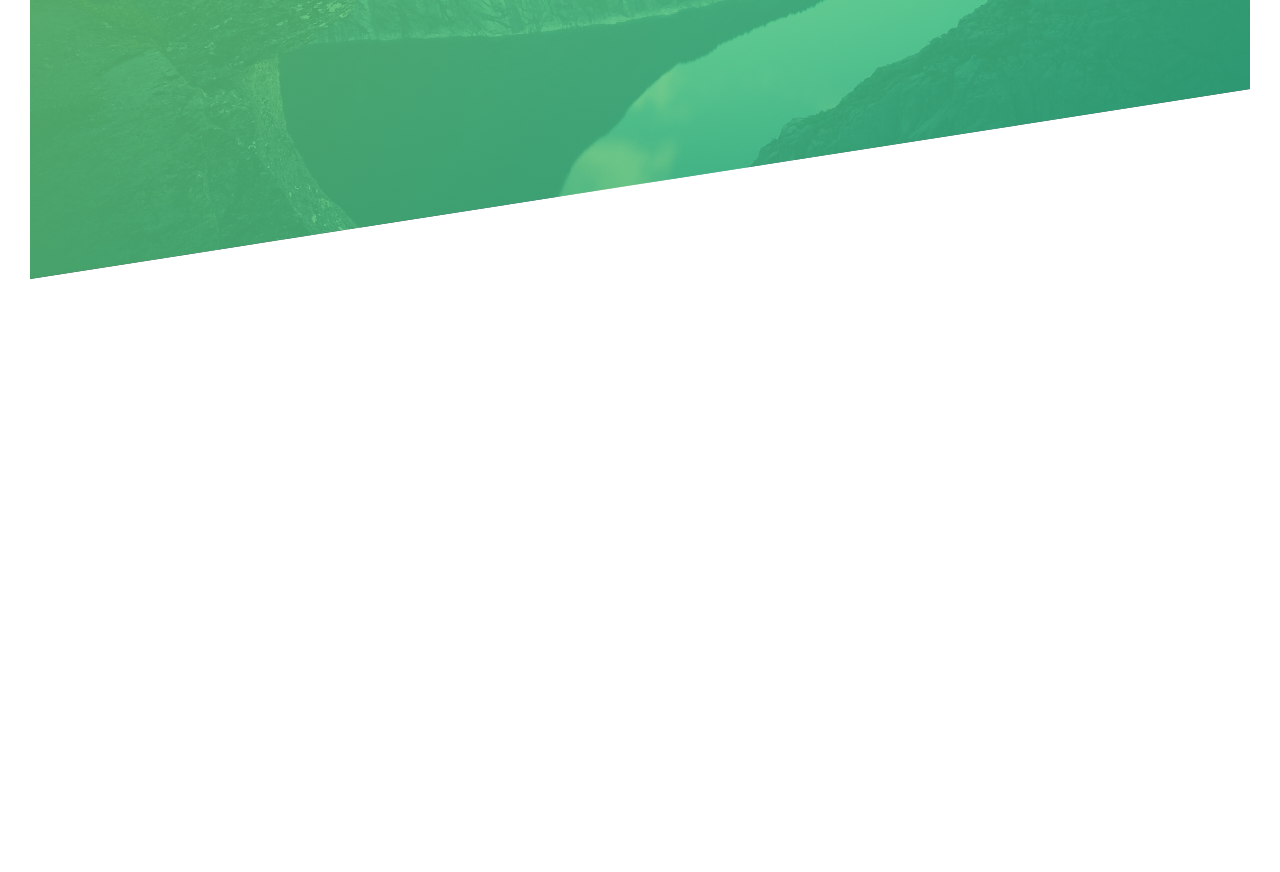
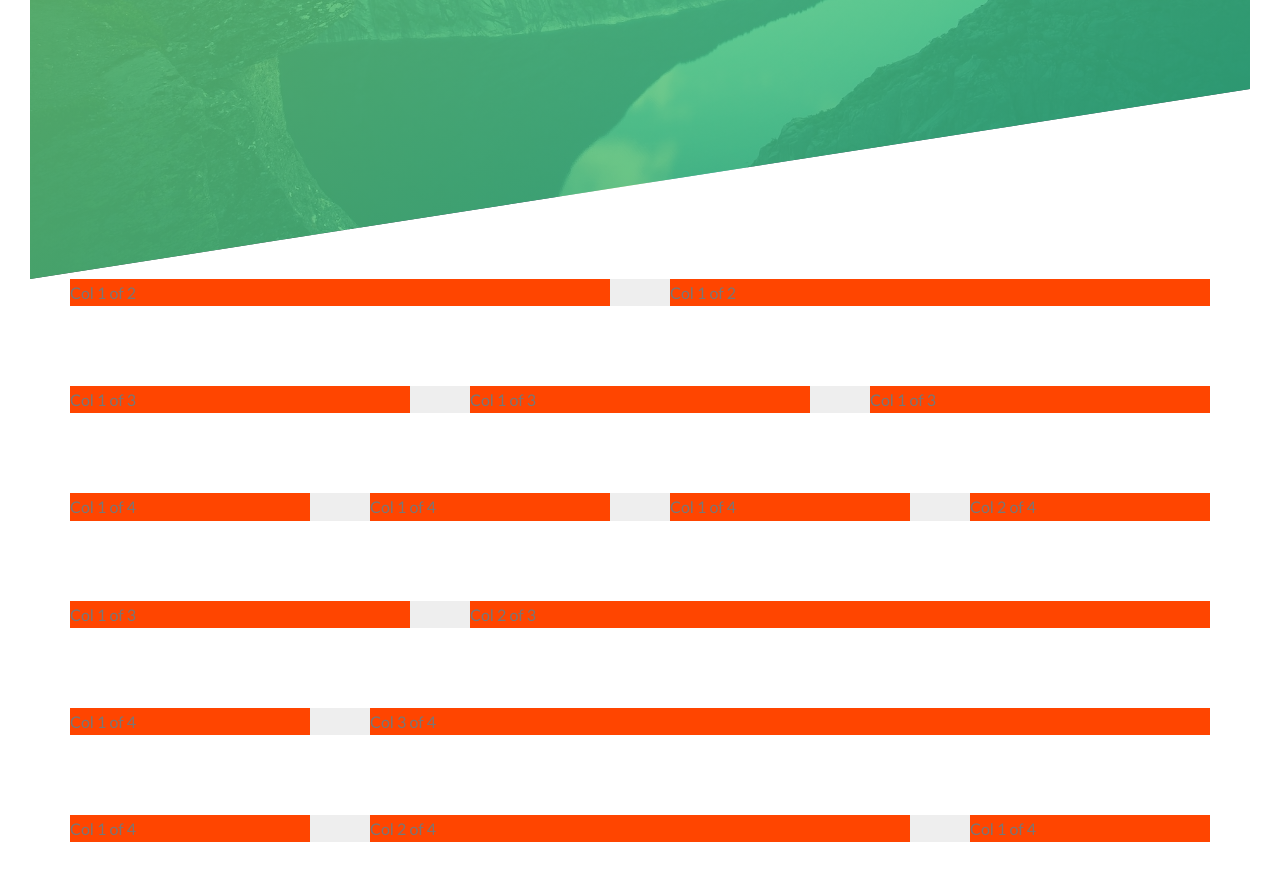
Before and after one commit to martywebdev/natours, a website: page index.html in a window 1280 px wide. Shown: the part 511-1383 px from the top of the page. Before the commit the page ends 820 px from the top, so only its background shows below. Drawn offline with Linux system fonts and the light colour scheme.

Commit message:
custom grid floats

```diff
--- a/index.html
+++ b/index.html
@@ -29,5 +29,69 @@
         </a>
       </div>
     </header>
+
+
+    <section class="grid-test">
+      <div class="row">
+        <div class="col-1-of-2">
+          Col 1 of 2
+        </div>
+        <div class="col-1-of-2">
+          Col 1 of 2
+        </div>
+      </div>
+      <div class="row">
+        <div class="col-1-of-3">
+          Col 1 of 3
+        </div>
+        <div class="col-1-of-3">
+          Col 1 of 3
+        </div>
+        <div class="col-1-of-3">
+          Col 1 of 3
+        </div>
+      </div>
+      <div class="row">
+        <div class="col-1-of-4">
+          Col 1 of 4
+        </div>
+        <div class="col-1-of-4">
+          Col 1 of 4
+        </div>
+        <div class="col-1-of-4">
+          Col 1 of 4
+        </div>
+        <div class="col-1-of-4">
+          Col 2 of 4
+        </div>
+      </div>
+      <div class="row">
+        <div class="col-1-of-3">
+          Col 1 of 3
+        </div>
+        <div class="col-2-of-3">
+          Col 2 of 3
+        </div>
+      </div>
+      <div class="row">
+        <div class="col-1-of-4">
+          Col 1 of 4
+        </div>
+        <div class="col-3-of-4">
+          Col 3 of 4
+        </div>
+      </div>
+      <div class="row">
+        <div class="col-1-of-4">
+          Col 1 of 4
+        </div>
+        <div class="col-2-of-4">
+          Col 2 of 4
+        </div>
+        <div class="col-1-of-4">
+          Col 1 of 4
+        </div>
+      </div>
+    </section>
   </body>
 </html>
--- a/scss/abstracts/_mixins.scss
+++ b/scss/abstracts/_mixins.scss
@@ -0,0 +1,7 @@
+@mixin clearfix {
+    &::after {
+        content: '';
+        display: table;
+        clear: both;
+    }
+}
--- a/scss/abstracts/_variables.scss
+++ b/scss/abstracts/_variables.scss
@@ -4,3 +4,8 @@ $color-primary-dark: #28b485;
 $color-grey-dark: #777;
 $color-white: #fff;
 $color-black: #000;
+
+// GRID
+$grid-width: 114rem;
+$gutter-vertical: 8rem;
+$gutter-horizontal: 6rem;
--- a/scss/base/_base.scss
+++ b/scss/base/_base.scss
@@ -15,4 +15,5 @@ html {
 
 body {
   box-sizing: border-box;
+  padding: 3rem;
 }
--- a/scss/base/_typography.scss
+++ b/scss/base/_typography.scss
@@ -6,7 +6,6 @@ body {
   font-size: 16px;
   line-height: 1.7;
   color: variables.$color-grey-dark;
-  padding: 3rem;
 }
 
 .heading-primary {
--- /dev/null
+++ b/scss/layout/_grid.scss
@@ -0,0 +1,45 @@
+@use "../abstracts/variables";
+@use "../abstracts/mixins";
+
+.row {
+  max-width: variables.$grid-width;
+  background-color: #eee;
+  margin: 0 auto;
+
+  &:not(:last-child) {
+    margin-bottom: variables.$gutter-vertical;
+  }
+
+  @include mixins.clearfix;
+
+  [class^="col-"] {
+    background-color: orangered;
+    float: left;
+
+    &:not(:last-child) {
+      margin-right: variables.$gutter-horizontal;
+    }
+  }
+
+  .col-1-of-2 {
+    width: calc((100% - #{variables.$gutter-horizontal}) / 2);
+  }
+
+  .col-1-of-3 {
+    width: calc((100% - 2 * #{variables.$gutter-horizontal}) / 3);
+  }
+
+  .col-1-of-4 {
+    width: calc((100% - 3 * #{variables.$gutter-horizontal}) / 4);
+  }
+
+  .col-2-of-3 {
+    width: calc(2 * ((100% - 2 * #{variables.$gutter-horizontal}) / 3) + #{variables.$gutter-horizontal});
+  }
+  .col-2-of-4 {
+    width: calc(2 * ((100% - 3 * #{variables.$gutter-horizontal}) / 4) + #{variables.$gutter-horizontal});
+  }
+  .col-3-of-4 {
+    width: calc(3 * ((100% - 3 * #{variables.$gutter-horizontal}) / 4) + 2 * #{variables.$gutter-horizontal});
+  }
+}
--- a/scss/main.scss
+++ b/scss/main.scss
@@ -9,5 +9,6 @@
 
 
 @use 'components/button';
-@use 'layout/header.scss';
+@use 'layout/header';
+@use 'layout/grid';
 @use 'pages/home';
```
Also changed, not shown: css/style.css, 1 other file.
